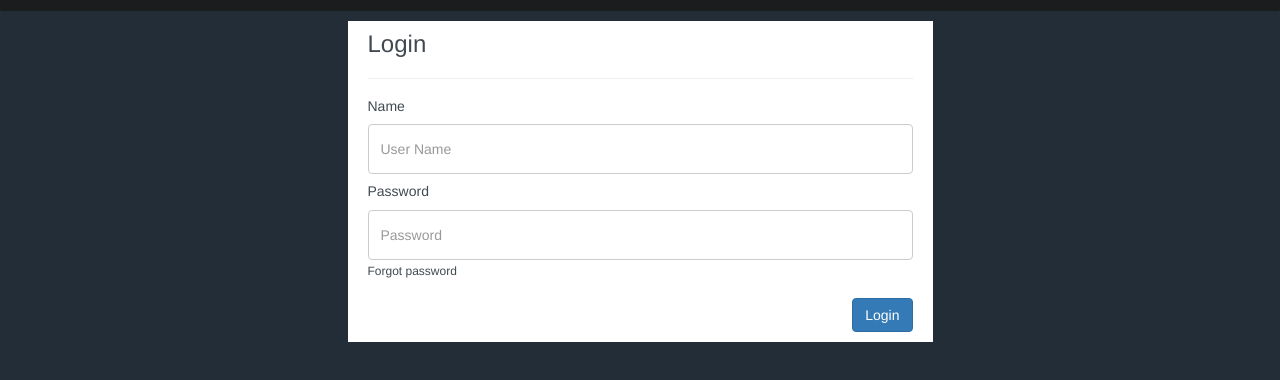
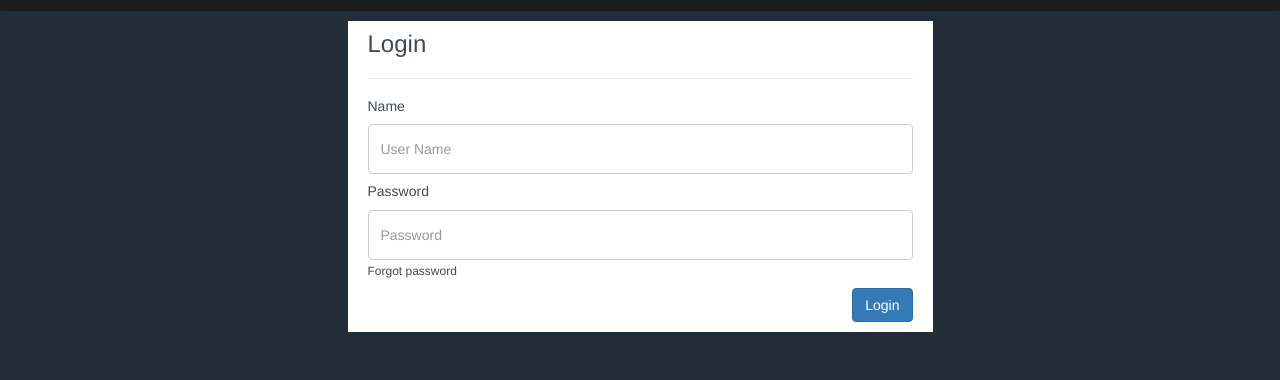
Before and after one commit to akshaykinhikar/dashboard_symanticUI, a website: page dashboard_symanticUI/public/index.html at #/login in a window 1280 px wide. Shown: the part 52-432 px from the top of the page. Drawn offline with Linux system fonts and the light colour scheme.

Commit message:
UI-- login form

```diff
--- a/dashboard_symanticUI/public/views/login.html
+++ b/dashboard_symanticUI/public/views/login.html
@@ -1,6 +1,6 @@
 <div class="container section_login">
-	<div class="row">
-		<div class="col-sm-6 col-sm-offset-3 form_bg_clr">
+	<div class="row ">
+		<div class="col-sm-6 col-sm-offset-3 form_bg_clr clearfix">
 			<h3>Login</h3>
 			<hr>
 			<h5>Name</h5>
@@ -8,7 +8,7 @@
 			<h5>Password</h5>
 			<input type="password" class="form-control custom_input_registrationForm_user input_margin_top" placeholder="Password">
 			<h6 style="margin-top: 5px;">Forgot password</h6>
-			<button class="btn btn-primary input_margin_top pull-right">Login</button>
+			<button class="btn btn-primary  pull-right">Login</button>
 		</div>
 	</div>
 </div>
```
